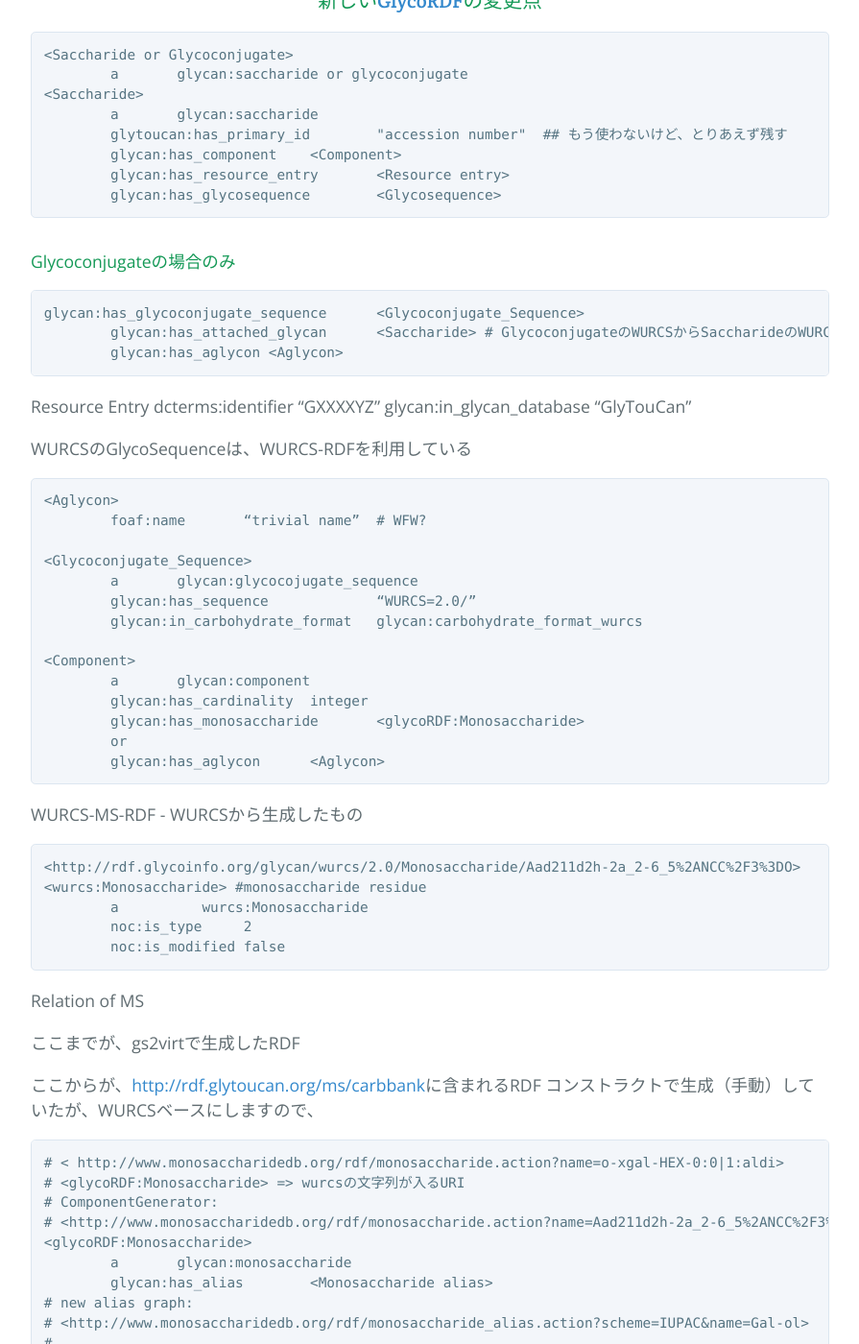
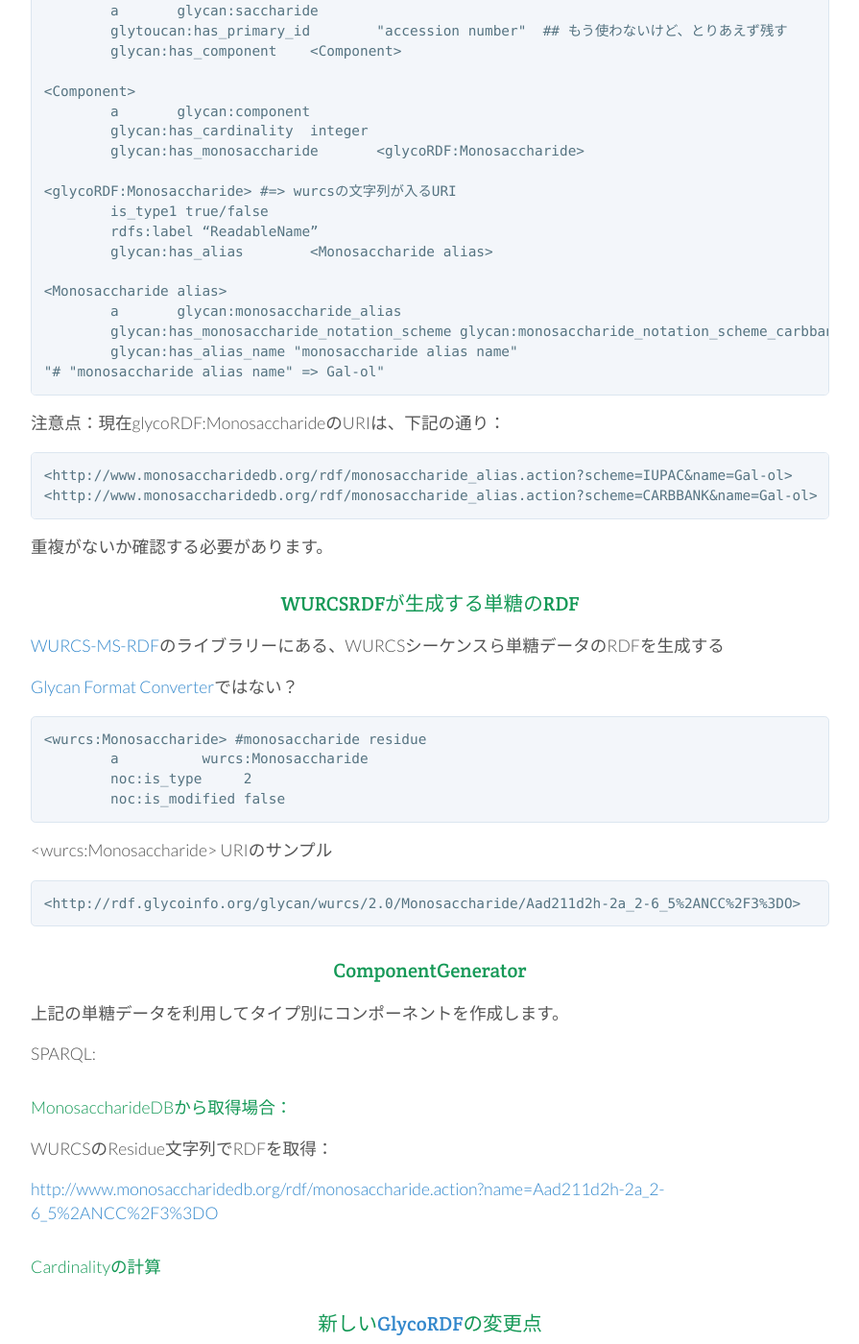
Before and after one commit to glytoucan/glytoucan, a Jekyll site: the page built from system/composition.md, in a window 1280 px wide and 1400 px high, scrolled down 1086 px. Shown: the whole window at 96% size, without its empty margins (192-1087 px from the left). Built offline with Jekyll 4.4.1, drawn with Linux system fonts in a browser that asks for light colours; nearby versions of some CDN libraries; Markdown is read by kramdown in place of the engine named in the settings; some of the changed text lies outside the part shown.

Commit message:
composition

```diff
--- a/_includes/footer.html
+++ b/_includes/footer.html
@@ -15,3 +15,13 @@
 </p>
 
 </footer>
+
+<script>
+  (function(i,s,o,g,r,a,m){i['GoogleAnalyticsObject']=r;i[r]=i[r]||function(){
+  (i[r].q=i[r].q||[]).push(arguments)},i[r].l=1*new Date();a=s.createElement(o),
+  m=s.getElementsByTagName(o)[0];a.async=1;a.src=g;m.parentNode.insertBefore(a,m)
+  })(window,document,'script','//www.google-analytics.com/analytics.js','ga');
+
+  ga('create', 'UA-62826829-1', 'auto');
+  ga('send', 'pageview');
+</script>
--- a/_includes/header.html
+++ b/_includes/header.html
@@ -2,11 +2,11 @@
     <meta charset="utf-8">
     <meta http-equiv="X-UA-Compatible" content="IE=edge,chrome=1">
     <link href='http://fonts.googleapis.com/css?family=Lato:300,700|Crete+Round' rel='stylesheet' type='text/css'>
-    <link href="{{ site.url }}/css/style.css" rel="stylesheet">
     <meta name="viewport" content="width=device-width">
     <link rel="stylesheet" type="text/css" href="/css/normalize.css" media="screen">
     <link href='http://fonts.googleapis.com/css?family=Open+Sans:400,700' rel='stylesheet' type='text/css'>
     <link rel="stylesheet" type="text/css" href="/css/stylesheet.css" media="screen">
+    <link href="{{ site.url }}/css/style.css" rel="stylesheet">
     <link rel="stylesheet" type="text/css" href="/css/github-light.css" media="screen">
     <title>{{ page.title }}</title>
     <script src="http://code.jquery.com/jquery-latest.min.js" type="text/javascript"></script>
--- a/_layouts/default.html
+++ b/_layouts/default.html
@@ -9,13 +9,4 @@
           </section>
 </body>
 {% include footer.html %}
-<script>
-  (function(i,s,o,g,r,a,m){i['GoogleAnalyticsObject']=r;i[r]=i[r]||function(){
-  (i[r].q=i[r].q||[]).push(arguments)},i[r].l=1*new Date();a=s.createElement(o),
-  m=s.getElementsByTagName(o)[0];a.async=1;a.src=g;m.parentNode.insertBefore(a,m)
-  })(window,document,'script','//www.google-analytics.com/analytics.js','ga');
-
-  ga('create', 'UA-62826829-1', 'auto');
-  ga('send', 'pageview');
-</script>
 </html>
--- a/system/composition.md
+++ b/system/composition.md
@@ -1,8 +1,7 @@
 ---
-title: Glycan Composition Process
+title: Breaking Down a Glycan
 layout: default
 ---
-# Breaking Down a Glycan
 # 糖鎖の分解
 
 ## Registration
@@ -16,105 +15,80 @@
 ### 新規登録のフロー
 
 * 新規登録
-    * シーケンスの分解WFW(converter)から取得＊
+  * シーケンスの分解WFW(converter)から取得＊
       * 現時点、[WurcsRDF](https://bitbucket.org/glycosw/wurcsrdf)を利用して担当データ（MS）を生成します。＊
-    * 単糖別
-        * [単糖のタイプをSPARQL](https://github.org/glytoucan/batch)で取得し分解
-             * monosaccharideタイプ別のReadableNameを取得
-                * [monosaccharideDB](http://www.monosaccharidedb.org/remote_access.action#conversion)
-                * [土屋くんのIUPAC]
-             * aglyconのクラスも作成＊＊
+  * 単糖別
+      * [単糖のタイプをSPARQL](https://github.org/glytoucan/batch)で取得し分解
+      * monosaccharideタイプ別のReadableNameを取得
+          * [msDB](http://www.monosaccharidedb.org/remote_access.action#conversion)
+          * [土屋くんのIUPAC](https://bitbucket.org/glycosw/glycanformatconverter)
 
-＊開発済み
-＊＊現時点[スコープ外](http://glycob.oxfordjournals.org/content/23/12/1422.full?ijkey=b52b4890001eddbfdb29bd160185613b932538b0&keytype2=tf_ipsecsha)
+＊開発済み<BR>
 
-### 新しい[GlycoRDF](https://github.com/glycoinfo/GlycoRDF)の変更点
+Aglyconは[スコープ外](http://glycob.oxfordjournals.org/content/23/12/1422.full?ijkey=b52b4890001eddbfdb29bd160185613b932538b0&keytype2=tf_ipsecsha)
 
-    <Saccharide or Glycoconjugate>
-    	a	glycan:saccharide or glycoconjugate
+### RDF提案
+
     <Saccharide>
     	a	glycan:saccharide
     	glytoucan:has_primary_id	"accession number"  ## もう使わないけど、とりあえず残す
     	glycan:has_component	<Component>
-    	glycan:has_resource_entry	<Resource entry>
-    	glycan:has_glycosequence	<Glycosequence>
-
-#### Glycoconjugateの場合のみ
-    glycan:has_glycoconjugate_sequence	<Glycoconjugate_Sequence>
-    	glycan:has_attached_glycan	<Saccharide> # GlycoconjugateのWURCSからSaccharideのWURCSを取得
-    	glycan:has_aglycon <Aglycon>
-
-
-Resource Entry
-    <Resource entry>
-    	dcterms:identifier	“GXXXXYZ”
-    	glycan:in_glycan_database	“GlyTouCan”
-
-WURCSのGlycoSequenceは、WURCS-RDFを利用している
-
-    <Aglycon>
-    	foaf:name	“trivial name”  # WFW?
-
-    <Glycoconjugate_Sequence>
-    	a	glycan:glycocojugate_sequence
-    	glycan:has_sequence		“WURCS=2.0/”
-    	glycan:in_carbohydrate_format	glycan:carbohydrate_format_wurcs
 
     <Component>
     	a	glycan:component
     	glycan:has_cardinality	integer
     	glycan:has_monosaccharide	<glycoRDF:Monosaccharide>
-    	or
-    	glycan:has_aglycon	<Aglycon>
 
+    <glycoRDF:Monosaccharide> #=> wurcsの文字列が入るURI
+    	is_type1 true/false
+    	rdfs:label “ReadableName”
+    	glycan:has_alias	<Monosaccharide alias>
 
-WURCS-MS-RDF - WURCSから生成したもの
-
-    <http://rdf.glycoinfo.org/glycan/wurcs/2.0/Monosaccharide/Aad211d2h-2a_2-6_5%2ANCC%2F3%3DO>
-    <wurcs:Monosaccharide> #monosaccharide residue
-    	a          wurcs:Monosaccharide
-    	noc:is_type	2
-    	noc:is_modified	false
-
-Relation of MS
-
-ここまでが、gs2virtで生成したRDF
-
-ここからが、<http://rdf.glytoucan.org/ms/carbbank>に含まれるRDF
-コンストラクトで生成（手動）していたが、WURCSベースにしますので、
-
-    # < http://www.monosaccharidedb.org/rdf/monosaccharide.action?name=o-xgal-HEX-0:0|1:aldi>
-    # <glycoRDF:Monosaccharide> => wurcsの文字列が入るURI
-    # ComponentGenerator:
-    # <http://www.monosaccharidedb.org/rdf/monosaccharide.action?name=Aad211d2h-2a_2-6_5%2ANCC%2F3%3DO>
-    <glycoRDF:Monosaccharide>
-    	a	glycan:monosaccharide
-    	glycan:has_alias	<Monosaccharide alias>
-    # new alias graph:
-    # <http://www.monosaccharidedb.org/rdf/monosaccharide_alias.action?scheme=IUPAC&name=Gal-ol>
-    #
-    # <http://www.monosaccharidedb.org/rdf/monosaccharide_alias.action?scheme=CARBBANK&name=Gal-ol>
     <Monosaccharide alias>
     	a	glycan:monosaccharide_alias
     	glycan:has_monosaccharide_notation_scheme glycan:monosaccharide_notation_scheme_carbbank
     	glycan:has_alias_name "monosaccharide alias name"
     "# "monosaccharide alias name" => Gal-ol"
 
-    <Aglycon>
-    	a	glycan:aglycon
-    案１
-    <saccharide or glycoconjugate>
-               a  saccharide, glycoconjugate
-    <saccharide>
-               a  saccharide
-    	has_component <Component>
 
-    <Component>
-    	is_monosaccharide <Monosaccharide>
+注意点：現在glycoRDF:MonosaccharideのURIは、下記の通り：
 
-    <Monosaccharide>
-    	is_type1 true/false
-    　　　rdfs:label “ReadableName”
+    <http://www.monosaccharidedb.org/rdf/monosaccharide_alias.action?scheme=IUPAC&name=Gal-ol>
+    <http://www.monosaccharidedb.org/rdf/monosaccharide_alias.action?scheme=CARBBANK&name=Gal-ol>
 
-    <Component>
-    	is_aglycon <Aglycon>
+重複がないか確認する必要があります。
+
+### WURCSRDFが生成する単糖のRDF
+
+[WURCS-MS-RDF](https://bitbucket.org/glycosw/wurcsrdf)のライブラリーにある、WURCSシーケンスら単糖データのRDFを生成する
+
+[Glycan Format Converter](https://bitbucket.org/glycosw/glycanformatconverter)ではない？
+
+    <wurcs:Monosaccharide> #monosaccharide residue
+    	a          wurcs:Monosaccharide
+    	noc:is_type	2
+    	noc:is_modified	false
+
+\<wurcs:Monosaccharide\> URIのサンプル
+
+    <http://rdf.glycoinfo.org/glycan/wurcs/2.0/Monosaccharide/Aad211d2h-2a_2-6_5%2ANCC%2F3%3DO>
+
+### ComponentGenerator
+
+上記の単糖データを利用してタイプ別にコンポーネントを作成します。
+
+SPARQL:
+
+
+#### MonosaccharideDBから取得場合：
+
+WURCSのResidue文字列でRDFを取得：
+
+<http://www.monosaccharidedb.org/rdf/monosaccharide.action?name=Aad211d2h-2a_2-6_5%2ANCC%2F3%3DO>
+
+#### Cardinalityの計算
+
+
+### 新しい[GlycoRDF](https://github.com/glycoinfo/GlycoRDF)の変更点
+
+[最初の設計書](/system/composition_aglycon)
--- /dev/null
+++ b/system/composition_aglycon.md
@@ -0,0 +1,120 @@
+---
+title: Glycan Composition Process
+layout: default
+---
+# Breaking Down a Glycan
+# 糖鎖の分解
+
+## Registration
+## 登録時
+
+When a new glycan structure is registered, one fairly complex process that occurs is the breaking down of the components.  Components in this case can be any unit piece of a Glycan, such as a monosaccharide.  These can include substituents as well as the linkage information.
+
+GlyTouCanに糖鎖構造を登録する時のコンポーネント分解フローの詳細を説明します。
+
+### Flow
+### 新規登録のフロー
+
+* 新規登録
+    * シーケンスの分解WFW(converter)から取得＊
+      * 現時点、[WurcsRDF](https://bitbucket.org/glycosw/wurcsrdf)を利用して担当データ（MS）を生成します。＊
+    * 単糖別
+        * [単糖のタイプをSPARQL](https://github.org/glytoucan/batch)で取得し分解
+             * monosaccharideタイプ別のReadableNameを取得
+                * [monosaccharideDB](http://www.monosaccharidedb.org/remote_access.action#conversion)
+                * [土屋くんのIUPAC]
+             * aglyconのクラスも作成＊＊
+
+＊開発済み
+＊＊現時点[スコープ外](http://glycob.oxfordjournals.org/content/23/12/1422.full?ijkey=b52b4890001eddbfdb29bd160185613b932538b0&keytype2=tf_ipsecsha)
+
+### 新しい[GlycoRDF](https://github.com/glycoinfo/GlycoRDF)の変更点
+
+    <Saccharide or Glycoconjugate>
+    	a	glycan:saccharide or glycoconjugate
+    <Saccharide>
+    	a	glycan:saccharide
+    	glytoucan:has_primary_id	"accession number"  ## もう使わないけど、とりあえず残す
+    	glycan:has_component	<Component>
+    	glycan:has_resource_entry	<Resource entry>
+    	glycan:has_glycosequence	<Glycosequence>
+
+#### Glycoconjugateの場合のみ
+    glycan:has_glycoconjugate_sequence	<Glycoconjugate_Sequence>
+    	glycan:has_attached_glycan	<Saccharide> # GlycoconjugateのWURCSからSaccharideのWURCSを取得
+    	glycan:has_aglycon <Aglycon>
+
+
+Resource Entry
+    <Resource entry>
+    	dcterms:identifier	“GXXXXYZ”
+    	glycan:in_glycan_database	“GlyTouCan”
+
+WURCSのGlycoSequenceは、WURCS-RDFを利用している
+
+    <Aglycon>
+    	foaf:name	“trivial name”  # WFW?
+
+    <Glycoconjugate_Sequence>
+    	a	glycan:glycocojugate_sequence
+    	glycan:has_sequence		“WURCS=2.0/”
+    	glycan:in_carbohydrate_format	glycan:carbohydrate_format_wurcs
+
+    <Component>
+    	a	glycan:component
+    	glycan:has_cardinality	integer
+    	glycan:has_monosaccharide	<glycoRDF:Monosaccharide>
+    	or
+    	glycan:has_aglycon	<Aglycon>
+
+
+WURCS-MS-RDF - WURCSから生成したもの
+
+    <http://rdf.glycoinfo.org/glycan/wurcs/2.0/Monosaccharide/Aad211d2h-2a_2-6_5%2ANCC%2F3%3DO>
+    <wurcs:Monosaccharide> #monosaccharide residue
+    	a          wurcs:Monosaccharide
+    	noc:is_type	2
+    	noc:is_modified	false
+
+Relation of MS
+
+ここまでが、gs2virtで生成したRDF
+
+ここからが、<http://rdf.glytoucan.org/ms/carbbank>に含まれるRDF
+コンストラクトで生成（手動）していたが、WURCSベースにしますので、
+
+    # < http://www.monosaccharidedb.org/rdf/monosaccharide.action?name=o-xgal-HEX-0:0|1:aldi>
+    # <glycoRDF:Monosaccharide> => wurcsの文字列が入るURI
+    # ComponentGenerator:
+    # <http://www.monosaccharidedb.org/rdf/monosaccharide.action?name=Aad211d2h-2a_2-6_5%2ANCC%2F3%3DO>
+    <glycoRDF:Monosaccharide>
+    	a	glycan:monosaccharide
+    	glycan:has_alias	<Monosaccharide alias>
+    # new alias graph:
+    # <http://www.monosaccharidedb.org/rdf/monosaccharide_alias.action?scheme=IUPAC&name=Gal-ol>
+    #
+    # <http://www.monosaccharidedb.org/rdf/monosaccharide_alias.action?scheme=CARBBANK&name=Gal-ol>
+    <Monosaccharide alias>
+    	a	glycan:monosaccharide_alias
+    	glycan:has_monosaccharide_notation_scheme glycan:monosaccharide_notation_scheme_carbbank
+    	glycan:has_alias_name "monosaccharide alias name"
+    "# "monosaccharide alias name" => Gal-ol"
+
+    <Aglycon>
+    	a	glycan:aglycon
+    案１
+    <saccharide or glycoconjugate>
+               a  saccharide, glycoconjugate
+    <saccharide>
+               a  saccharide
+    	has_component <Component>
+
+    <Component>
+    	is_monosaccharide <Monosaccharide>
+
+    <Monosaccharide>
+    	is_type1 true/false
+    　　　rdfs:label “ReadableName”
+
+    <Component>
+    	is_aglycon <Aglycon>
```
